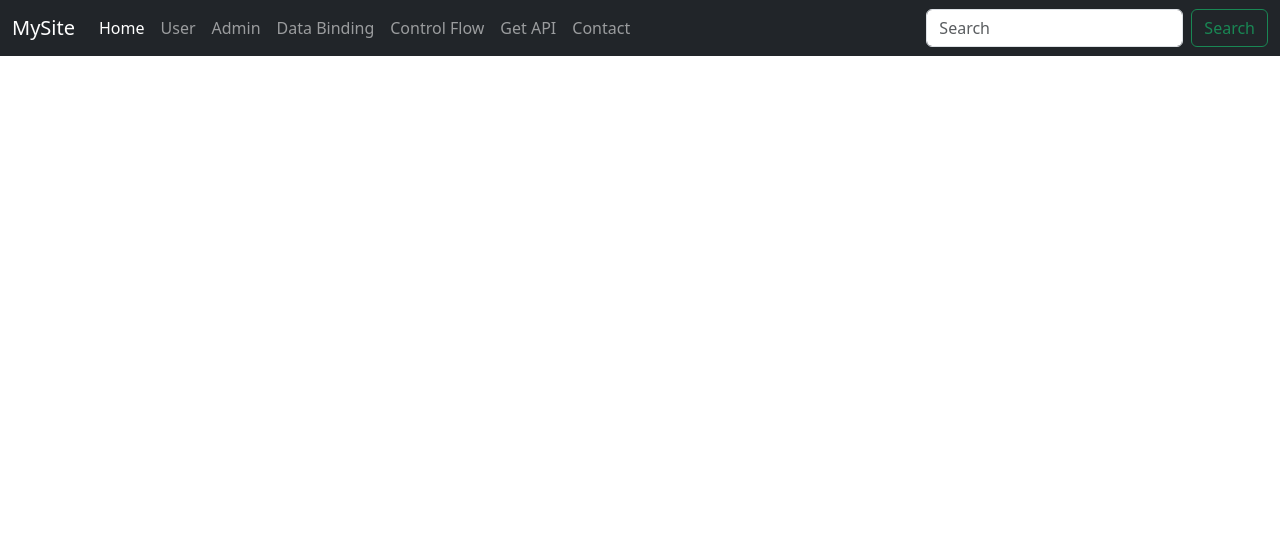
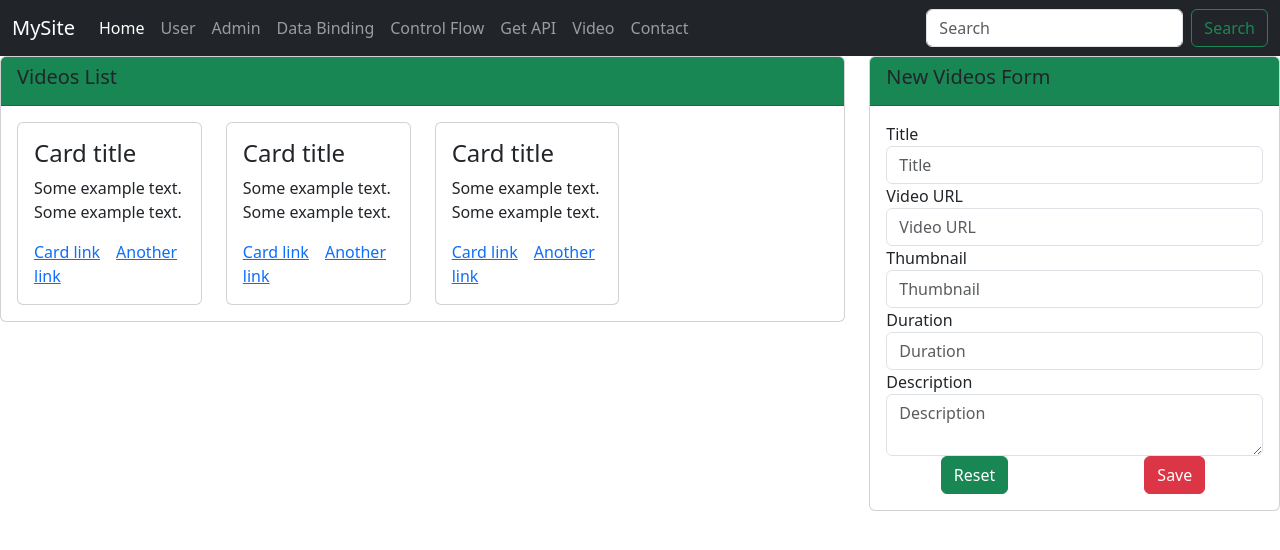
Before and after one commit to bhupeshlahare07/AngularDemo, an Angular app: page /video in a window 1280 px wide. Before the commit this address led to /. Shown: the top 550 px of the page. Built offline with nearby package versions, Linux system fonts and the light colour scheme.

Commit message:
Video component

```diff
--- a/src/app/app.component.html
+++ b/src/app/app.component.html
@@ -25,6 +25,9 @@
           <a class="nav-link" href="#" [routerLink]="['/get-api']" routerLinkActive="router-link-active" >Get API</a>
         </li>
         <li class="nav-item">
+          <a class="nav-link" href="#" [routerLink]="['/video']" routerLinkActive="router-link-active" >Video</a>
+        </li>
+        <li class="nav-item">
           <a class="nav-link" href="#">Contact</a>
         </li>
       </ul>
--- a/src/app/app.routes.ts
+++ b/src/app/app.routes.ts
@@ -4,6 +4,7 @@ import { UserComponent } from './components/user/user.component';
 import { DataBindingComponent } from './components/data-binding/data-binding.component';
 import { ControlFlowComponent } from './components/control-flow/control-flow.component';
 import { GetAPIComponent } from './components/get-api/get-api.component';
+import { VideosComponent } from './components/videos/videos.component';
 
 export const routes: Routes = [
     {
@@ -25,5 +26,9 @@ export const routes: Routes = [
     {
         path: 'get-api',
         component: GetAPIComponent
+    },
+    {
+        path: 'video',
+        component: VideosComponent
     }
 ];
--- a/src/app/components/get-api/get-api.component.html
+++ b/src/app/components/get-api/get-api.component.html
@@ -13,7 +13,7 @@
         </ul>
     </div>
     <div class="col-4">
-        <button class="btn btn-success"(click)="getEmployee()">Get Users</button>
+        <button class="btn btn-success"(click)="getEmployee()">Get Employee</button>
     </div>
     <div class="col-5">
         <table class="table table-bordered">
--- /dev/null
+++ b/src/app/components/videos/videos.component.html
@@ -0,0 +1,82 @@
+<div class="row">
+    <div class="col-8">
+        <div class="card">
+            <div class="card-header bg-success">
+                <h5>Videos List</h5>
+            </div>
+            <div class="card-body">
+                <div class="row">
+                    <div class="col-3">
+                        <div class="card">
+                            <div class="card-body">
+                              <h4 class="card-title">Card title</h4>
+                              <p class="card-text">Some example text. Some example text.</p>
+                              <a href="#" class="card-link">Card link</a>
+                              <a href="#" class="card-link">Another link</a>
+                            </div>
+                          </div>
+                    </div>
+                    <div class="col-3">
+                        <div class="card">
+                            <div class="card-body">
+                              <h4 class="card-title">Card title</h4>
+                              <p class="card-text">Some example text. Some example text.</p>
+                              <a href="#" class="card-link">Card link</a>
+                              <a href="#" class="card-link">Another link</a>
+                            </div>
+                          </div>
+                    </div>
+                    <div class="col-3">
+                        <div class="card">
+                            <div class="card-body">
+                              <h4 class="card-title">Card title</h4>
+                              <p class="card-text">Some example text. Some example text.</p>
+                              <a href="#" class="card-link">Card link</a>
+                              <a href="#" class="card-link">Another link</a>
+                            </div>
+                          </div>
+                    </div>
+                </div>
+            </div>
+        </div>
+    </div>
+    <div class="col-4">
+        <div class="card">
+            <div class="card-header bg-success">
+                <h5>New Videos Form</h5>
+            </div>
+            <div class="card-body">
+                 <div class="row">
+                    <div class="col-12">
+                        <label for="">Title</label>
+                        <input type="text" class="form-control" placeholder="Title">
+                    </div>
+                    <div class="col-12">
+                        <label for="">Video URL</label>
+                        <input type="text" class="form-control" placeholder="Video URL">
+                    </div>
+                    <div class="col-12">
+                        <label for="">Thumbnail</label>
+                        <input type="text" class="form-control" placeholder="Thumbnail">
+                    </div>
+                    <div class="col-12">
+                        <label for="">Duration</label>
+                        <input type="text" class="form-control" placeholder="Duration">
+                    </div>
+                    <div class="col-12">
+                        <label for="">Description</label>
+                        <textarea class="form-control" placeholder="Description"></textarea>
+                    </div>
+                 </div>
+                 <div class="row">
+                    <div class="col-6 text-center">
+                        <button class="btn btn-success">Reset</button>
+                    </div>
+                    <div class="col-6 text-center">
+                        <button class="btn btn-danger">Save</button>
+                    </div>
+                 </div>
+            </div>
+        </div>
+    </div>
+</div>
```
Also changed, not shown: src/app/components/videos/videos.component.ts (added, +12 -0 lines), src/app/components/videos/videos.component.css (added), 1 other file (tests, documents, lock files or other folders).
